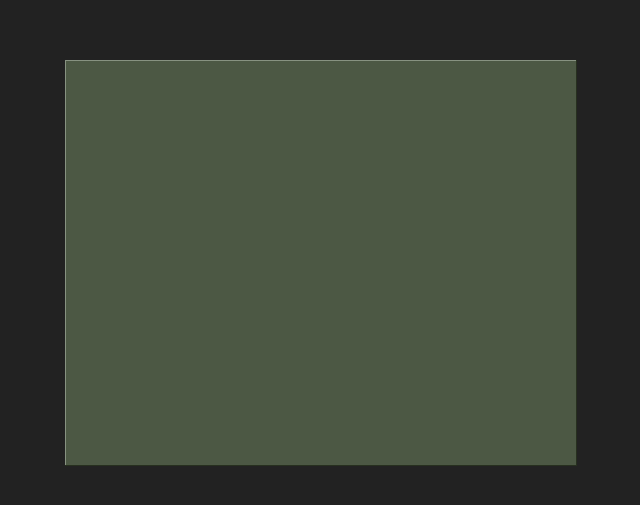
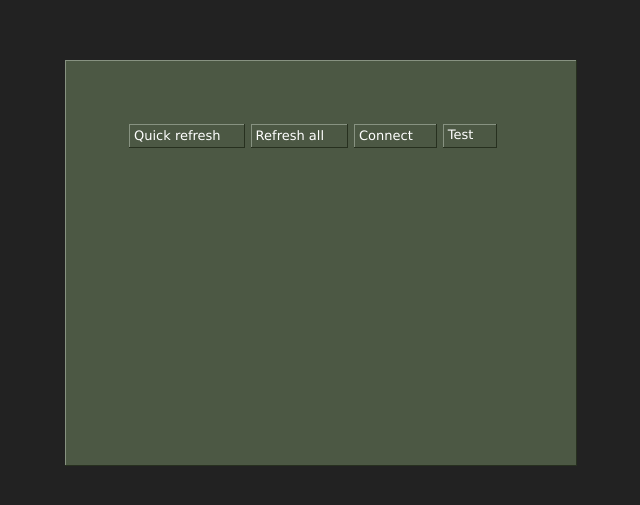
Before and after one commit to joshgermon/GoldSrc.css, a website: page index.html in a window 1280 px wide. Shown: the part 137-642 px from the top of the page, without its empty margins (319-959 px from the left). Drawn offline with Linux system fonts and the light colour scheme.

Commit message:
Initial button styling

```diff
--- a/index.html
+++ b/index.html
@@ -8,8 +8,16 @@
     <link rel="stylesheet" href="style.css">
 </head>
 <body>
-    <div class="window">
 
+    <!-- <section id="buttons">
+        <p><q cite="https://developer.valvesoftware.com/wiki/VGUI_Button">A button can be pressed to perform an action. Buttons in current Source games are usually 24 pixels high, and have an additional ~30 pixels or blank space to the right of any text.</q> &mdash; Valve Developer Community</p>
+    </section> -->
+
+    <div class="window" style="padding: 4rem; display: flex;">
+        <button>Quick refresh</button>
+        <button>Refresh all</button>
+        <input type="submit" value="Connect">
+        <a href="#" class="button">Test</a>
     </div>
 </body>
 </html>
--- /dev/null
+++ b/scss/_buttons.scss
@@ -0,0 +1,36 @@
+@use 'variables' as *;
+
+input[type=submit], button, .button {
+    border: none;
+    height: 24px;
+    background: $green;
+    color: $white;
+    box-shadow: inset -1px -1px 0 0px $green-border-dark, inset 1px 1px 0 0px $green-border-light;
+    padding-left: 5px;
+    padding-right: 24px;
+    text-decoration: none;
+    vertical-align: bottom;
+    display: inline-block;
+    padding-top: 0;
+    padding-bottom: 2px;
+    font-family: 'Verdana';
+    font-size: 13px;
+    cursor: pointer;
+    & + & {
+        margin-left: 6px;
+    }
+    &:active, &:focus {
+        outline: 1px dotted $black;
+        outline-offset: -4px;
+    }
+    &:focus {
+        box-shadow: inset 0 0 0 1px $black, inset -2px -2px 0 0px $green-border-dark, inset 2px 2px 0 0px $green-border-light;
+    }
+    &:active {
+        box-shadow: inset -1px -1px 0 0px $green-border-light, inset 1px 1px 0 0px $green-border-dark;
+    }
+}
+
+.button {
+    padding-top: 3px;
+}
--- a/scss/_variables.scss
+++ b/scss/_variables.scss
@@ -6,6 +6,7 @@
     --green-border-dark: #27301F;
     --yellow: #BFBC89;
     --white: #FFFFFF;
+    --black: #000000;
 }
 
 $green: var(--green);
@@ -14,3 +15,4 @@ $green-border-light: var(--green-border-light);
 $green-border-dark: var(--green-border-dark);
 $yellow: var(--yellow);
 $white: var(--white);
+$black: var(--black);
--- a/scss/style.scss
+++ b/scss/style.scss
@@ -1,4 +1,9 @@
 @use 'variables' as *;
+@use 'buttons';
+
+* {
+    box-sizing: border-box;
+}
 
 body {
     background-color: #222222;
@@ -6,6 +11,7 @@ body {
     height: 100vh;
     margin: 0;
     display: flex;
+    flex-flow: column;
     justify-content: center;
     align-items: center;
 }
```
Also changed, not shown: style.css.
